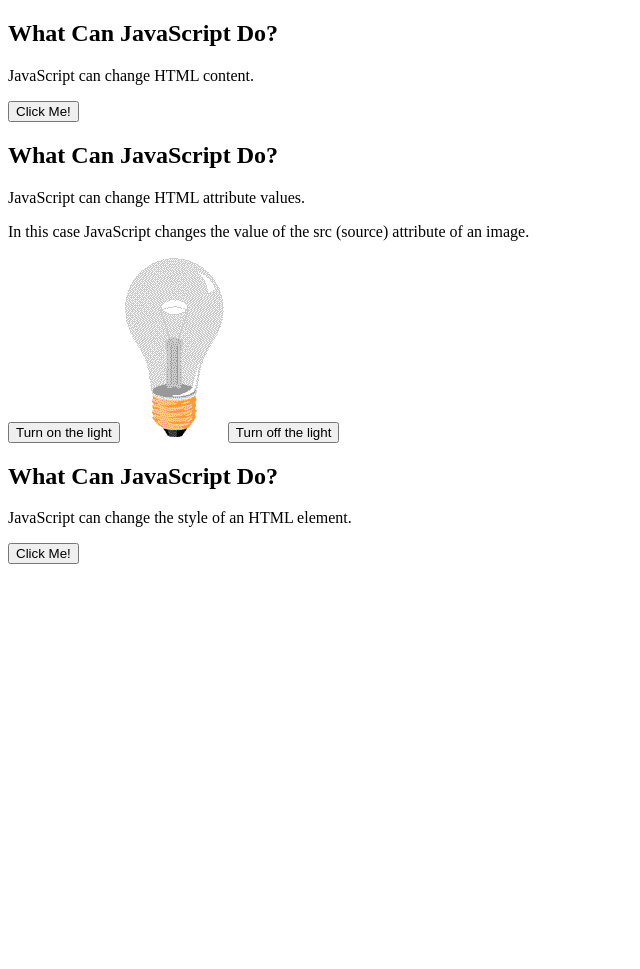
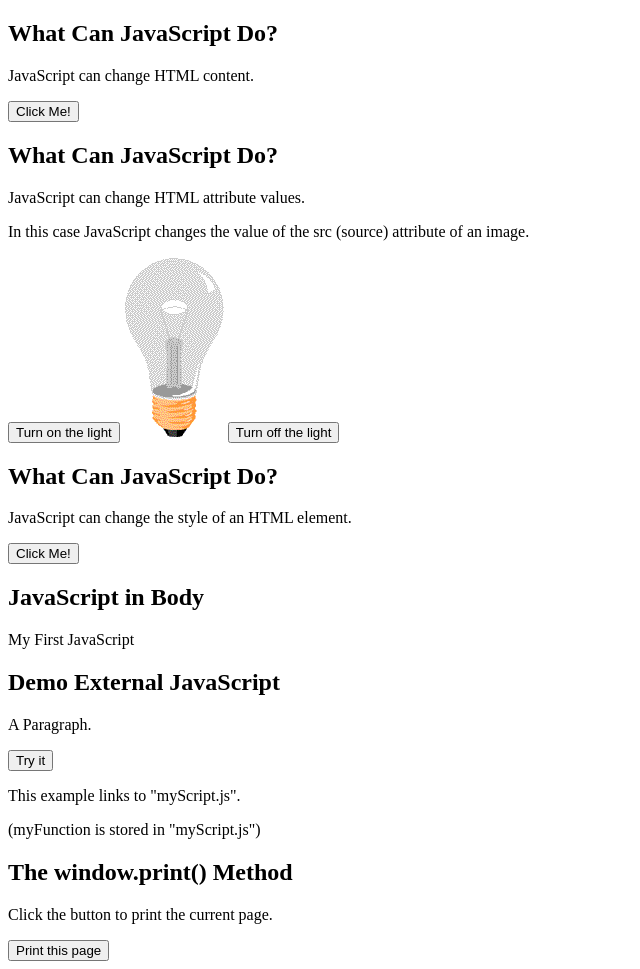
Before and after one commit to DessyZeal/js2025, a plain HTML site: page js.html in a window 1280 px wide. Shown: the whole page, without its empty margins (0-640 px from the left). Before the commit the page ends 800 px from the top, so only its background shows below. Drawn offline with Linux system fonts and the light colour scheme.

Commit message:
ADDED A WINDOW PRINT FUNCTION

```diff
--- a/js.html
+++ b/js.html
@@ -27,5 +27,37 @@
 
 <button type="button" onclick="document.getElementById('ex').style.fontSize='35px'">Click Me!</button>
 
+
+<h2>JavaScript in Body</h2>
+
+<p id="dem"></p>
+
+<script>
+document.getElementById("dem").innerHTML = "My First JavaScript";
+window.alert(5+7);
+</script>
+
+
+<h2>Demo External JavaScript</h2>
+
+<p id="de">A Paragraph.</p>
+
+<button type="button" onclick="myFunction()">Try it</button>
+
+<p>This example links to "myScript.js".</p>
+<p>(myFunction is stored in "myScript.js")</p>
+
+<script src="script.js"></script>
+
+
+<h2>The window.print() Method</h2>
+
+<p>Click the button to print the current page.</p>
+
+<button onclick="window.print()">Print this page</button>
+
+
+
+
 </body>
 </html>
--- /dev/null
+++ b/script.js
@@ -0,0 +1,3 @@
+function myFunction() {
+    document.getElementById("de").innerHTML = "Paragraph changed.";
+  }
```
